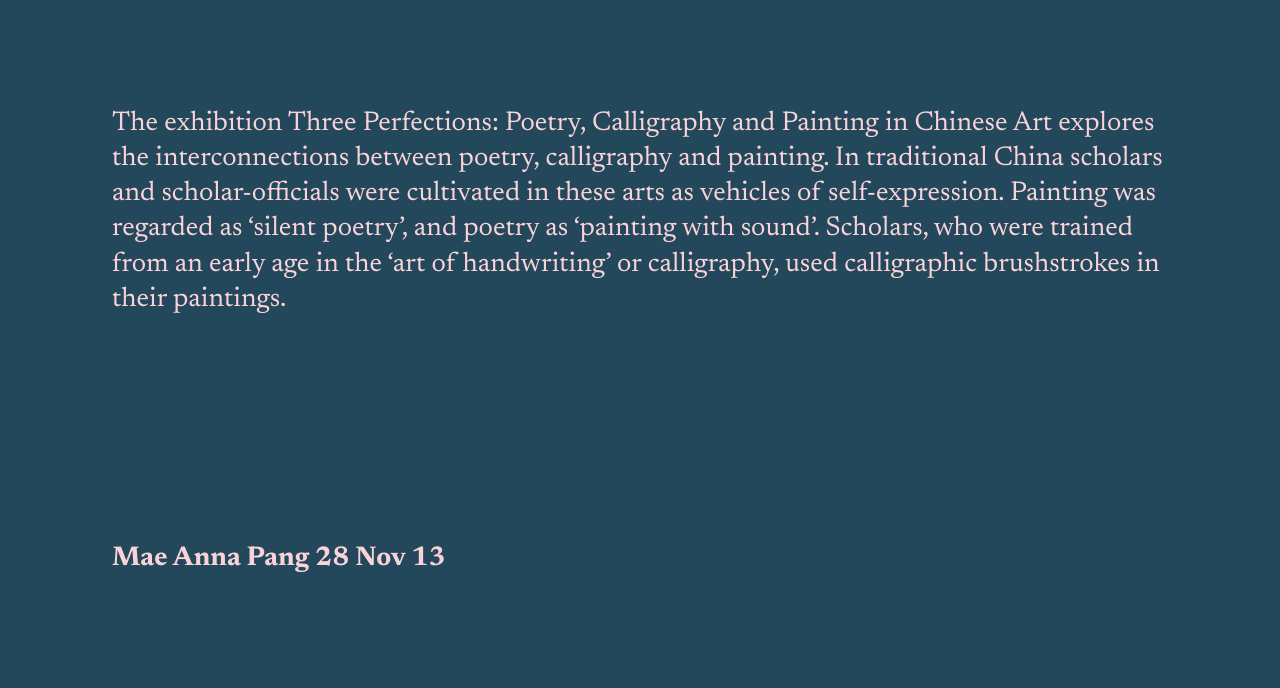
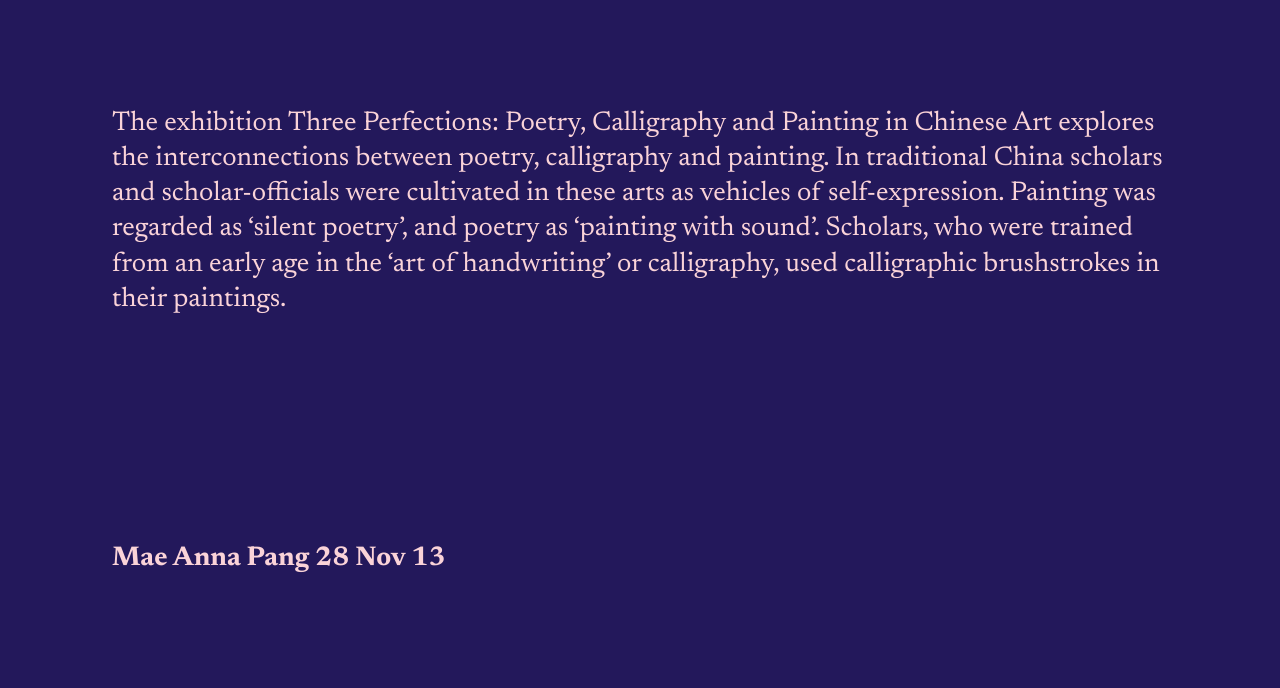
Before and after one commit to paoc456/something-from-nothing, a plain HTML site: page index.html in a window 1280 px wide. Shown: the part 831-1519 px from the top of the page. Drawn offline with Linux system fonts and the light colour scheme.

Commit message:
Update main.css

```diff
--- a/main.css
+++ b/main.css
@@ -1,7 +1,8 @@
 /** STYLING FOR HOME PAGE AND ABOUT PAGES **/
 
 body {
-    background-color: #23485B;
+    /** background-color: #23485B; **/
+    background-color: #23185B;
     color: #FAD3D8;
 }
 
```
